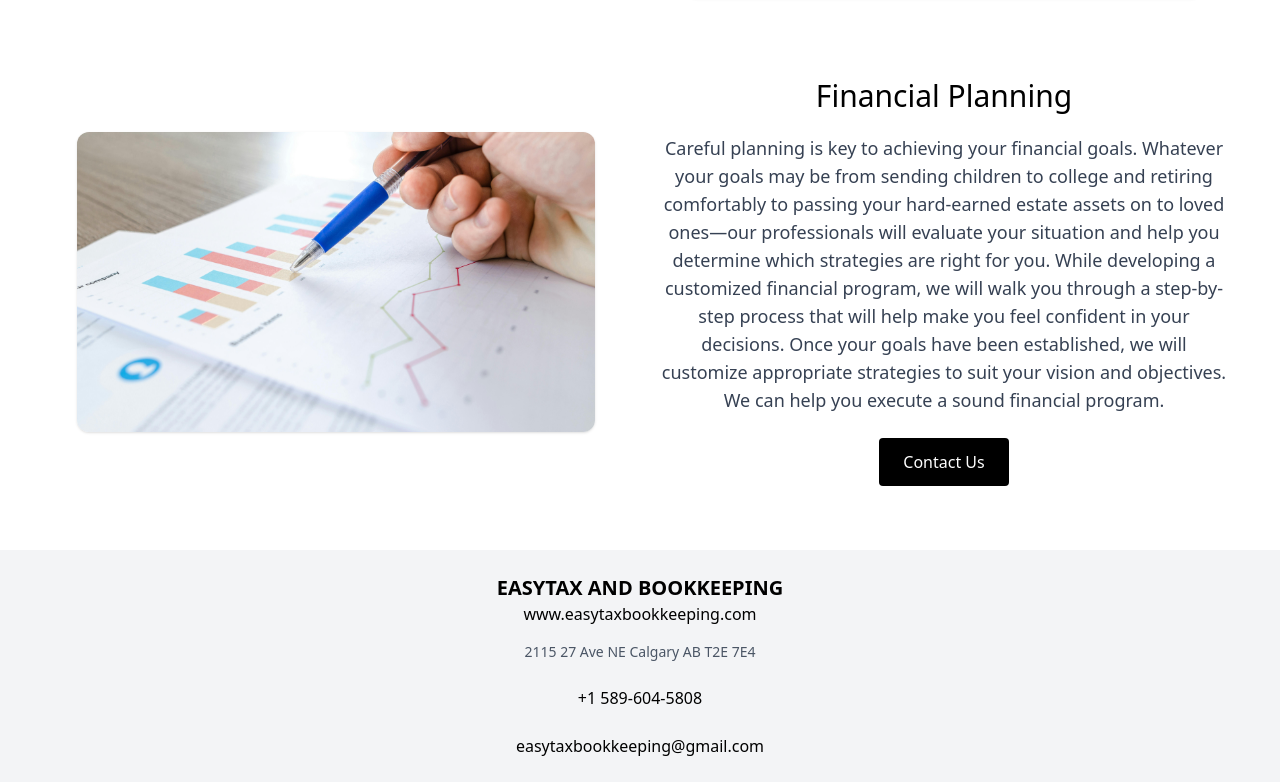
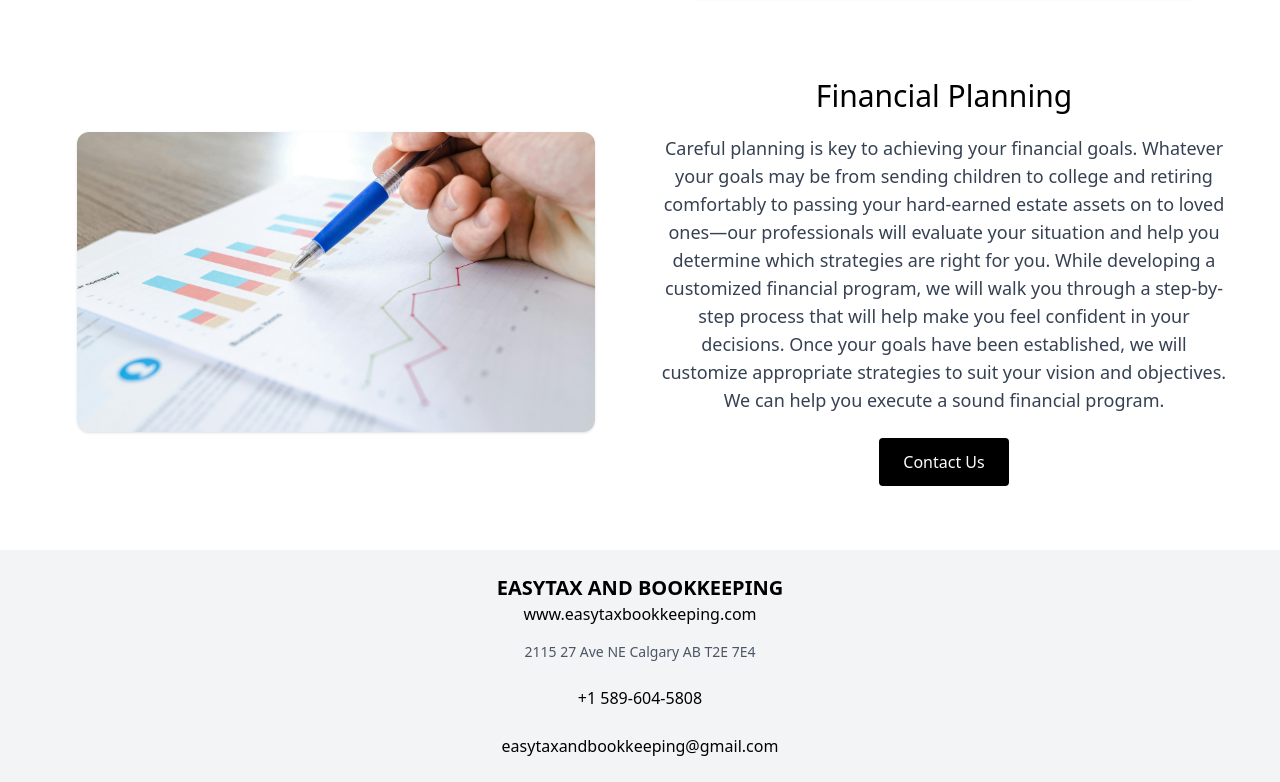
Before and after one commit to Shubham-juris/easytaxbookkeepingltd, a React (Vite) app: page /Services in a window 1280 px wide. Shown: the part 1669-2451 px from the top of the page. Built offline with nearby package versions, Linux system fonts and the light colour scheme.

Commit message:
button/changes/done

```diff
--- a/src/components/ContactButton.jsx
+++ b/src/components/ContactButton.jsx
@@ -1,10 +1,13 @@
 import React from 'react'
+import { Link } from 'react-router-dom'
 
 function ContactButton() {
   return (
+    <Link to='/ContactUs'>
     <button className='bg-black px-6 py-3 rounded-sm cursor-pointer text-white'>
         Contact Us
     </button>
+    </Link>
   )
 }
 
--- a/src/components/common/Footer.jsx
+++ b/src/components/common/Footer.jsx
@@ -11,7 +11,7 @@ const Footer = () => {
         <div>
           <p className="text-sm text-gray-600">2115 27 Ave NE Calgary AB T2E 7E4 </p><br></br>
           <p>+1 589-604-5808</p><br></br>
-          <p>easytaxbookkeeping@gmail.com</p>
+          <p>easytaxandbookkeeping@gmail.com</p>
         </div>
       </footer>
     </>
--- a/src/components/posts/Post.jsx
+++ b/src/components/posts/Post.jsx
@@ -1,4 +1,5 @@
 import React from 'react';
+import { Link } from 'react-router-dom';
 
 const Post = ({ job }) => {
   return (
@@ -44,10 +45,11 @@ const Post = ({ job }) => {
           </ul>
         </div>
       )}
-
+      <Link to="/Contactus">
       <button className="mt-4 w-full bg-gray-600 text-white py-2 rounded-lg hover:bg-gray-700 transition">
         Apply Now
       </button>
+      </Link>
     </div>
   );
 };
--- a/src/pages/Home.jsx
+++ b/src/pages/Home.jsx
@@ -13,6 +13,7 @@ import art from "../assets/Home/artaccount.png";
 import value from "../assets/Home/value.jpg";
 import popular from "../assets/Home/popular.jpg";
 import search from "../assets/Home/seacrch.jpg";
+import { Link } from "react-router-dom";
 
 const Home = () => {
   return (
@@ -36,12 +37,14 @@ const Home = () => {
               Helping You Make Informed <br /> Financial Decisions
             </p>
             <div className="flex justify-center">
+              <Link to="/Contactus">
               <button
                 className="bg-gray-500 text-xl text-white px-6 py-3
                rounded-lg hover:bg-gray-700 focus:ring-2 focus:ring-blue-300 cursor-pointer transition"
               >
                 CONTACT US NOW
               </button>
+              </Link>
             </div>
           </div>
         </div>
```
